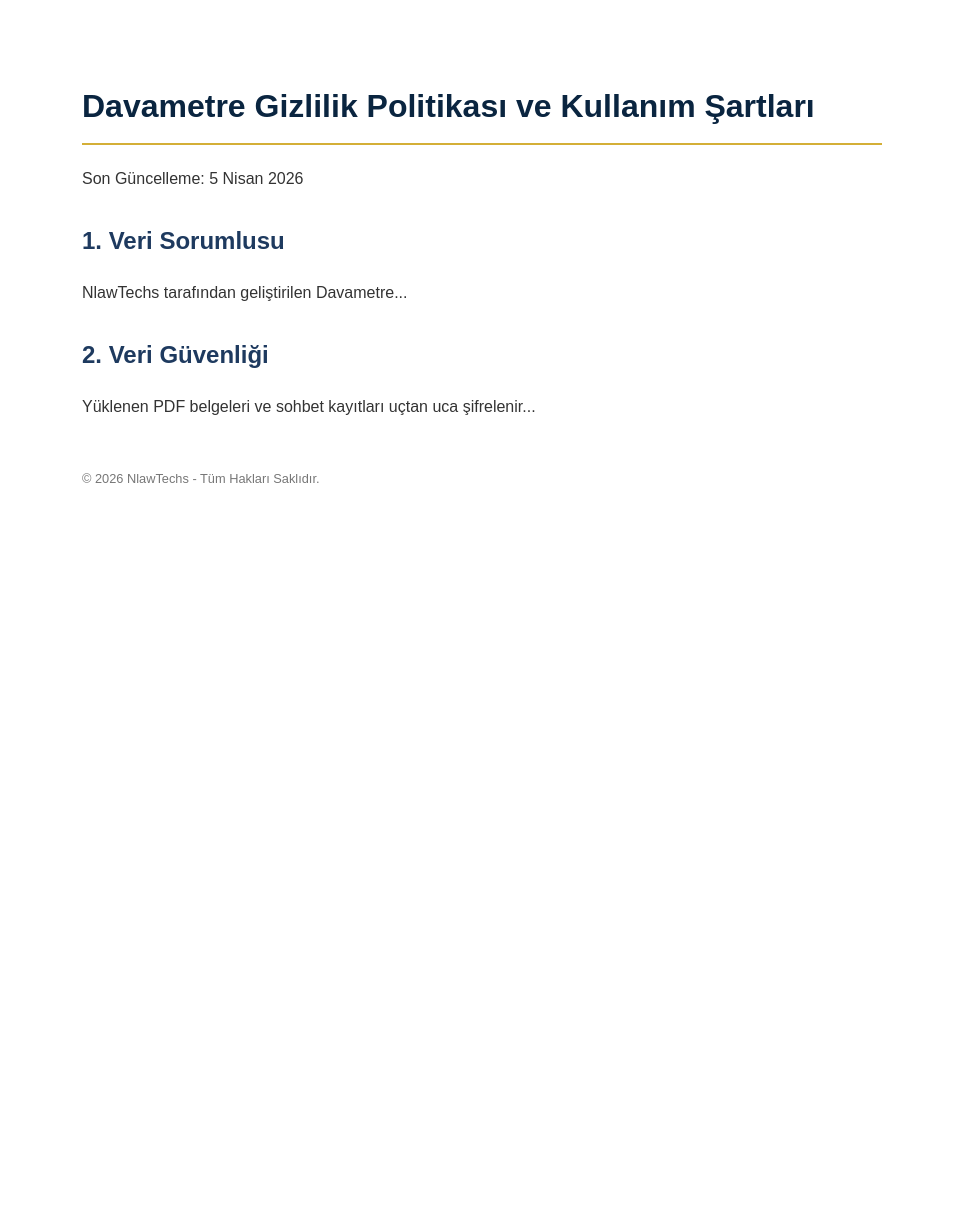
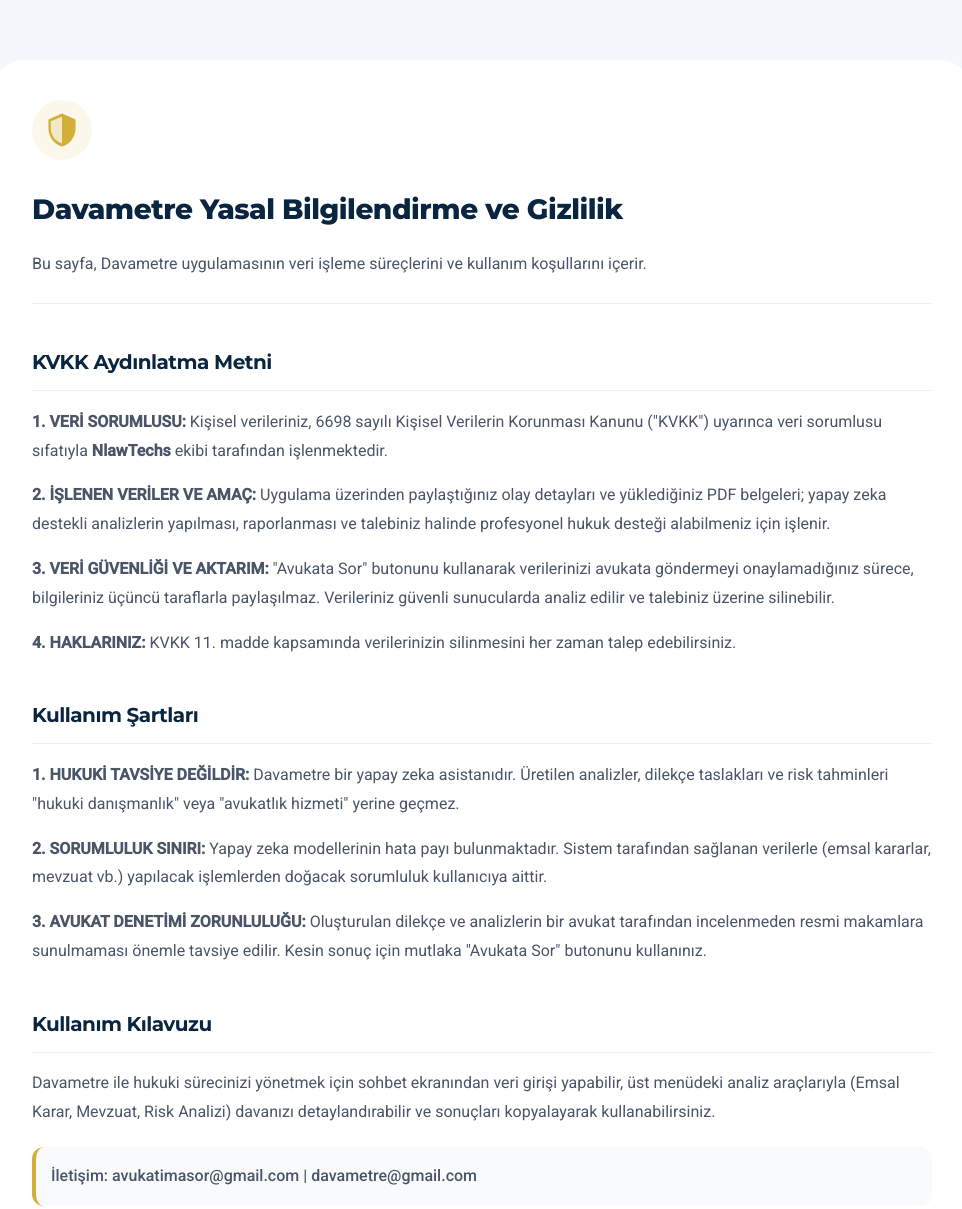
Before and after one commit to nlawtechs/davametre, a plain HTML site: page index.html in a window 1280 px wide. Shown: the top 1209 px of the page, without its empty margins (158-1120 px from the left). Before the commit the page ends 800 px from the top, so only its background shows below. Drawn offline with Linux system fonts and the light colour scheme.

Commit message:
Update index.html for legal information and styling

```diff
--- a/index.html
+++ b/index.html
@@ -2,26 +2,118 @@
 <html lang="tr">
 <head>
     <meta charset="UTF-8">
-    <title>Davametre - Gizlilik Politikası ve Kullanım Şartları</title>
+    <meta name="viewport" content="width=device-width, initial-scale=1.0">
+    <title>NlawTechs - Davametre Yasal Bilgilendirme</title>
+    <link href="https://fonts.googleapis.com/css2?family=Montserrat:wght@700;800&family=Roboto:wght@400;500&display=swap" rel="stylesheet">
     <style>
-        body { font-family: sans-serif; line-height: 1.6; color: #333; max-width: 800px; margin: 40px auto; padding: 20px; }
-        h1 { color: #0A2540; border-bottom: 2px solid #D4AF37; padding-bottom: 10px; }
-        h2 { color: #1E3A5F; margin-top: 30px; }
-        .footer { margin-top: 50px; font-size: 0.8em; color: #777; }
+        :root {
+            --primary-dark: #0A2540;
+            --primary-light: #1E3A5F;
+            --accent-gold: #D4AF37;
+            --bg-white: #F4F7FB;
+            --text-grey: #4A5568;
+        }
+
+        body {
+            font-family: 'Roboto', sans-serif;
+            background-color: var(--bg-white);
+            color: var(--text-grey);
+            line-height: 1.8;
+            margin: 0;
+            padding: 20px;
+        }
+
+        .container {
+            max-width: 900px;
+            margin: 40px auto;
+            background: white;
+            padding: 40px;
+            border-radius: 32px;
+            box-shadow: 0 15px 30px rgba(0,0,0,0.03);
+        }
+
+        .header-icon {
+            background-color: rgba(212, 175, 55, 0.1);
+            width: 60px;
+            height: 60px;
+            border-radius: 50%;
+            display: flex;
+            align-items: center;
+            justify-content: center;
+            margin-bottom: 24px;
+        }
+
+        h1, h2 {
+            font-family: 'Montserrat', sans-serif;
+            color: var(--primary-dark);
+            letter-spacing: -0.5px;
+        }
+
+        h1 { font-weight: 800; font-size: 28px; margin-bottom: 8px; }
+        h2 { font-weight: 700; font-size: 20px; margin-top: 40px; border-bottom: 1px solid #F0F0F0; padding-bottom: 10px; }
+
+        .divider {
+            height: 1px;
+            background-color: #F0F0F0;
+            margin: 24px 0;
+        }
+
+        .footer {
+            margin-top: 60px;
+            text-align: center;
+            font-size: 14px;
+            color: #777;
+            border-top: 1px solid #EEE;
+            padding-top: 20px;
+        }
+
+        .contact-box {
+            background-color: #f8fafc;
+            padding: 15px;
+            border-radius: 12px;
+            border-left: 4px solid var(--accent-gold);
+            margin-top: 20px;
+            font-weight: 500;
+        }
     </style>
 </head>
 <body>
-    <h1>Davametre Gizlilik Politikası ve Kullanım Şartları</h1>
-    <p>Son Güncelleme: 5 Nisan 2026</p>
 
-    <h2>1. Veri Sorumlusu</h2>
-    <p>NlawTechs tarafından geliştirilen Davametre...</p>
+<div class="container">
+    <div class="header-icon">
+        <svg width="36" height="36" viewBox="0 0 24 24" fill="none" xmlns="http://www.w3.org/2000/svg">
+            <path d="M12 1L3 5V11C3 16.55 6.84 21.74 12 23C17.16 21.74 21 16.55 21 11V5L12 1Z" fill="#D4AF37" fill-opacity="0.2"/>
+            <path d="M12 1L3 5V11C3 16.55 6.84 21.74 12 23C17.16 21.74 21 16.55 21 11V5L12 1ZM12 12V21C7.84 19.8 4.5 15.55 4.5 11V6.2L12 3.1V12Z" fill="#D4AF37"/>
+        </svg>
+    </div>
 
-    <h2>2. Veri Güvenliği</h2>
-    <p>Yüklenen PDF belgeleri ve sohbet kayıtları uçtan uca şifrelenir...</p>
+    <h1>Davametre Yasal Bilgilendirme ve Gizlilik</h1>
+    <p>Bu sayfa, Davametre uygulamasının veri işleme süreçlerini ve kullanım koşullarını içerir.</p>
+
+    <div class="divider"></div>
+
+    <h2>KVKK Aydınlatma Metni</h2>
+    <p><strong>1. VERİ SORUMLUSU:</strong> Kişisel verileriniz, 6698 sayılı Kişisel Verilerin Korunması Kanunu ("KVKK") uyarınca veri sorumlusu sıfatıyla <strong>NlawTechs</strong> ekibi tarafından işlenmektedir.</p>
+    <p><strong>2. İŞLENEN VERİLER VE AMAÇ:</strong> Uygulama üzerinden paylaştığınız olay detayları ve yüklediğiniz PDF belgeleri; yapay zeka destekli analizlerin yapılması, raporlanması ve talebiniz halinde profesyonel hukuk desteği alabilmeniz için işlenir.</p>
+    <p><strong>3. VERİ GÜVENLİĞİ VE AKTARIM:</strong> "Avukata Sor" butonunu kullanarak verilerinizi avukata göndermeyi onaylamadığınız sürece, bilgileriniz üçüncü taraflarla paylaşılmaz. Verileriniz güvenli sunucularda analiz edilir ve talebiniz üzerine silinebilir.</p>
+    <p><strong>4. HAKLARINIZ:</strong> KVKK 11. madde kapsamında verilerinizin silinmesini her zaman talep edebilirsiniz.</p>
+
+    <h2>Kullanım Şartları</h2>
+    <p><strong>1. HUKUKİ TAVSİYE DEĞİLDİR:</strong> Davametre bir yapay zeka asistanıdır. Üretilen analizler, dilekçe taslakları ve risk tahminleri "hukuki danışmanlık" veya "avukatlık hizmeti" yerine geçmez.</p>
+    <p><strong>2. SORUMLULUK SINIRI:</strong> Yapay zeka modellerinin hata payı bulunmaktadır. Sistem tarafından sağlanan verilerle (emsal kararlar, mevzuat vb.) yapılacak işlemlerden doğacak sorumluluk kullanıcıya aittir.</p>
+    <p><strong>3. AVUKAT DENETİMİ ZORUNLULUĞU:</strong> Oluşturulan dilekçe ve analizlerin bir avukat tarafından incelenmeden resmi makamlara sunulmaması önemle tavsiye edilir. Kesin sonuç için mutlaka "Avukata Sor" butonunu kullanınız.</p>
+
+    <h2>Kullanım Kılavuzu</h2>
+    <p>Davametre ile hukuki sürecinizi yönetmek için sohbet ekranından veri girişi yapabilir, üst menüdeki analiz araçlarıyla (Emsal Karar, Mevzuat, Risk Analizi) davanızı detaylandırabilir ve sonuçları kopyalayarak kullanabilirsiniz.</p>
+
+    <div class="contact-box">
+        İletişim: avukatimasor@gmail.com | davametre@gmail.com
+    </div>
 
     <div class="footer">
-        © 2026 NlawTechs - Tüm Hakları Saklıdır.
+        © 2026 <strong>NlawTechs</strong>. Tüm hakları saklıdır.
     </div>
+</div>
+
 </body>
 </html>
```
